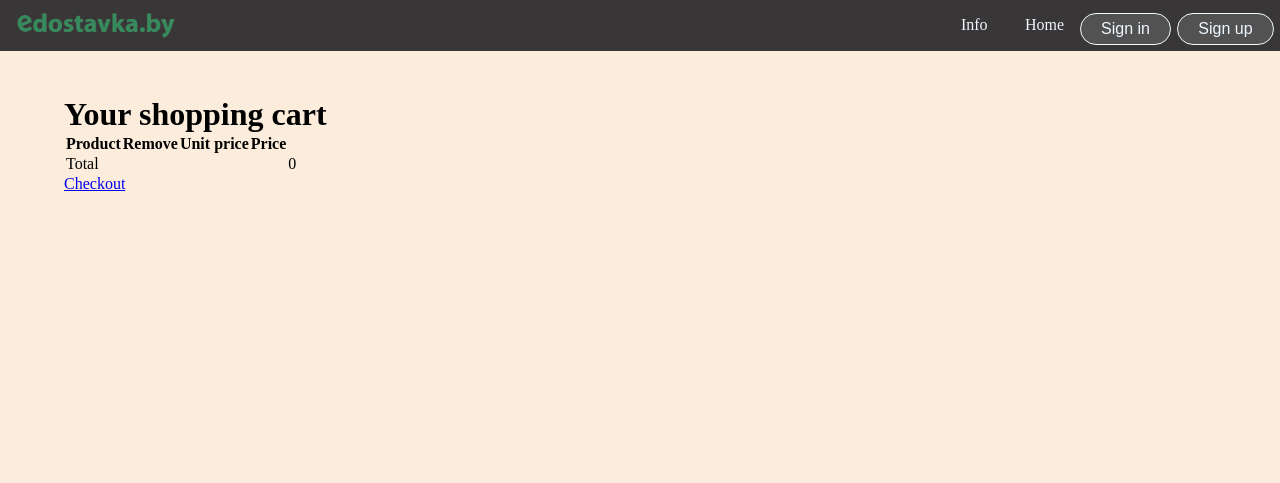
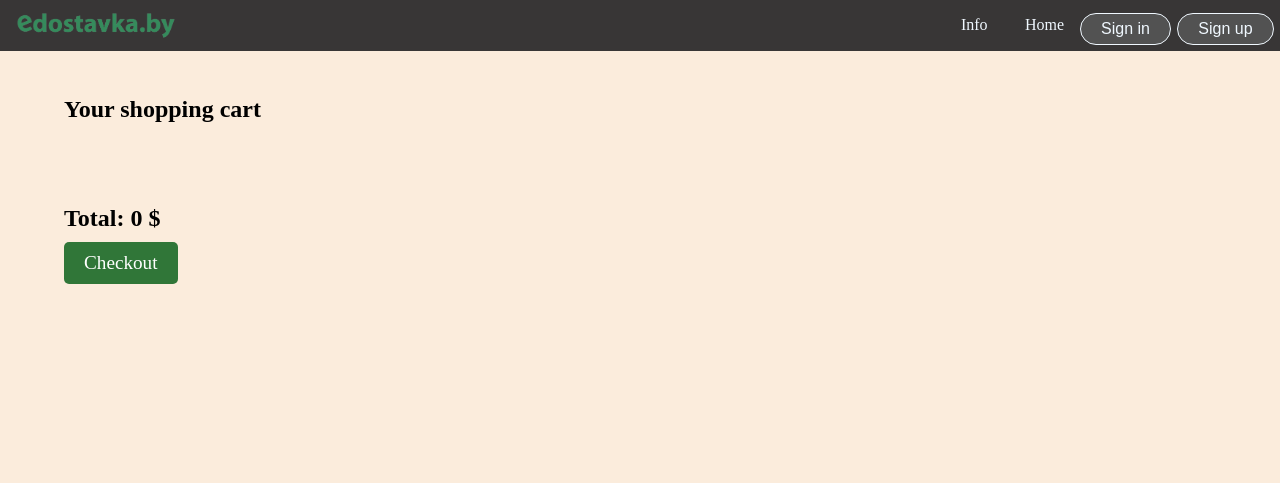
Before and after one commit to TestyCore/Front-5-sem, a Django app: template Lab_4/cart/templates/cart/detail.html in a window 1280 px wide. Shown: the top 483 px of the page. Run offline with Django 4.2, Linux system fonts and the light colour scheme; the template is opened without the code that fills it, so the values that code supplies are empty.

Commit message:
Cart-detail page done

```diff
--- /dev/null
+++ b/Lab_4/cart/static/cart/css/detail.css
@@ -0,0 +1,61 @@
+.cart-page .cart-items {
+    margin-top: 2em;
+}
+
+.cart-page .cart-table col {
+    width: 15em;
+}
+
+.cart-page .cart-table .item-img {
+    width: 100%;
+}
+
+.cart-page .cart-table img {
+    width: 100%;
+}
+
+.cart-page .cart-table .item-info {
+    margin-left: 1em;
+}
+
+.cart-page .cart-table .rem-link{
+    display: inline-block;
+    margin-top: 0.5em;
+    padding: 5px 10px;
+    background-color: red;
+    color: #fff;
+    text-decoration: none;
+    border-radius: 5px;
+    transition: background-color 0.3s ease;
+}
+
+.cart-page .cart-table .rem-link:hover {
+    background-color: rgb(255, 111, 0);
+}
+
+.cart-page a{
+    text-decoration: none;
+    color: black;
+}
+
+
+
+.cart-page .total-price {
+    margin-top: 2em;
+}
+
+.cart-page .pay-link{
+    display: inline-block;
+    font-size: 1.2em;
+    margin-top: 0.5em;
+    padding: 10px 20px;
+    background-color: rgb(48, 118, 56);
+    color: #fff;
+    text-decoration: none;
+    border-radius: 5px;
+    transition: background-color 0.3s ease;
+}
+
+.cart-page .pay-link:hover {
+    background-color: rgb(62, 153, 72);
+}
--- a/Lab_4/cart/templates/cart/detail.html
+++ b/Lab_4/cart/templates/cart/detail.html
@@ -1,42 +1,68 @@
 {% extends "base.html" %}
+
+{% load static %}
 
 {% block title %}
     Your shopping cart
 {% endblock %}
 
 {% block content %}
+
+  <link rel="stylesheet" type="text/css" href="{% static 'cart/css/detail.css' %}?v=5"/>
+
+  <div class="cart-page">
+
+    <section class="header">
       <h1>Your shopping cart</h1>
-    <table class="cart">
-        <thead>
-        <tr>
-            <th>Product</th>
-            <th>Remove</th>
-            <th>Unit price</th>
-            <th>Price</th>
-        </tr>
-        </thead>
+    </section>
+
+    <section class="cart-items">
+      <table class="cart-table">
+      <colgroup>
+        <col>
+        <col>
+      </colgroup>
+{#        <thead>#}
+{#          <tr>#}
+{#              <th>Product</th>#}
+{#              <th>Remove</th>#}
+{#              <th>Unit price</th>#}
+{#              <th>Price</th>#}
+{#          </tr>#}
+{#        </thead>#}
         <tbody>
           {% for item in cart %}
               {% with product=item.product %}
                   <tr>
-                    <td><a href="{{ product.get_absolute_url }}">{{ product.title }}</a></td>
-                    <td>{{ item.quantity }}</td>
-                    <td><a href="{% url 'cart:cart_remove' product.id %}">Remove</a></td>
-                    <td class="num">{{ item.price }}</td>
-                    <td class="num">{{ item.total_price }}</td>
+                    <td>
+                      <div class="item-img">
+                        {% with image=product.img_url %}
+                        <img src="{% static image %}" alt="">
+                        {% endwith %}
+                      </div>
+                    </td>
+                    <td>
+                      <div class="item-info">
+                        <a href="{{ product.get_absolute_url }}"><strong>Product: </strong>{{ product.title }}</a>
+                        <br>
+                        <p><strong>Price (unit): </strong>{{ item.price }}$</p>
+                        <p><strong>Quantity: </strong>{{ item.quantity }}</p>
+                        <a href="{% url 'cart:cart_remove' product.id %}" class="rem-link">Remove</a>
+                      </div>
+                    </td>
                   </tr>
               {% endwith %}
           {% endfor %}
-        <tr class="total">
-            <td>Total</td>
-            <td colspan="4"></td>
-            <td class="num">{{ cart.get_total_price }}</td>
-        </tr>
         </tbody>
       </table>
-    <p class="text-right">
-        <a href="{% url 'order:order_create' %}" class="button">
-            Checkout
-        </a>
-    </p>
+      <h2 class="total-price">Total: {{ cart.get_total_price }} $</h2>
+    </section>
+
+    <a href="{% url 'order:order_create' %}" class="pay-link">Checkout</a>
+
+  </div>
+
+
+
+
 {% endblock %}
--- a/Lab_4/edostavka/templates/index.html
+++ b/Lab_4/edostavka/templates/index.html
@@ -45,6 +45,7 @@
 
 
 
+
   </div>
 
   <div class="home-banner">
```
Also changed, not shown: Lab_4/db.sqlite3. Lines whose indentation alone changed are shown as unchanged.
